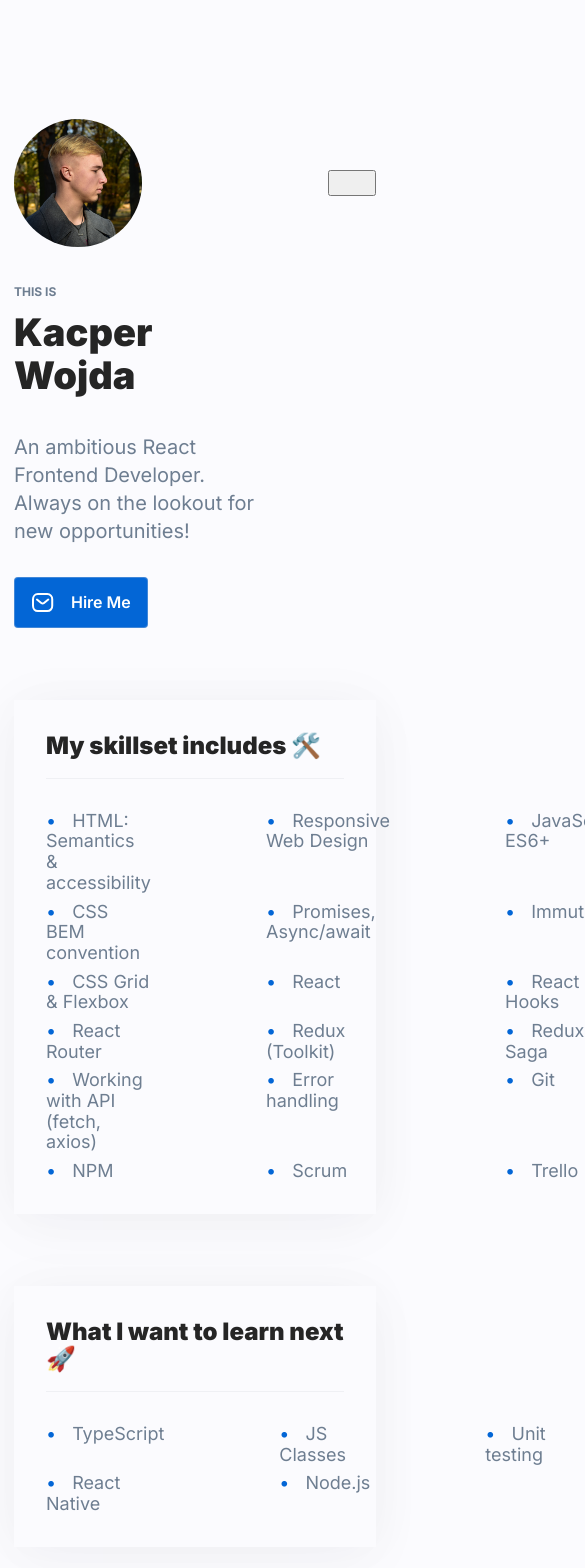
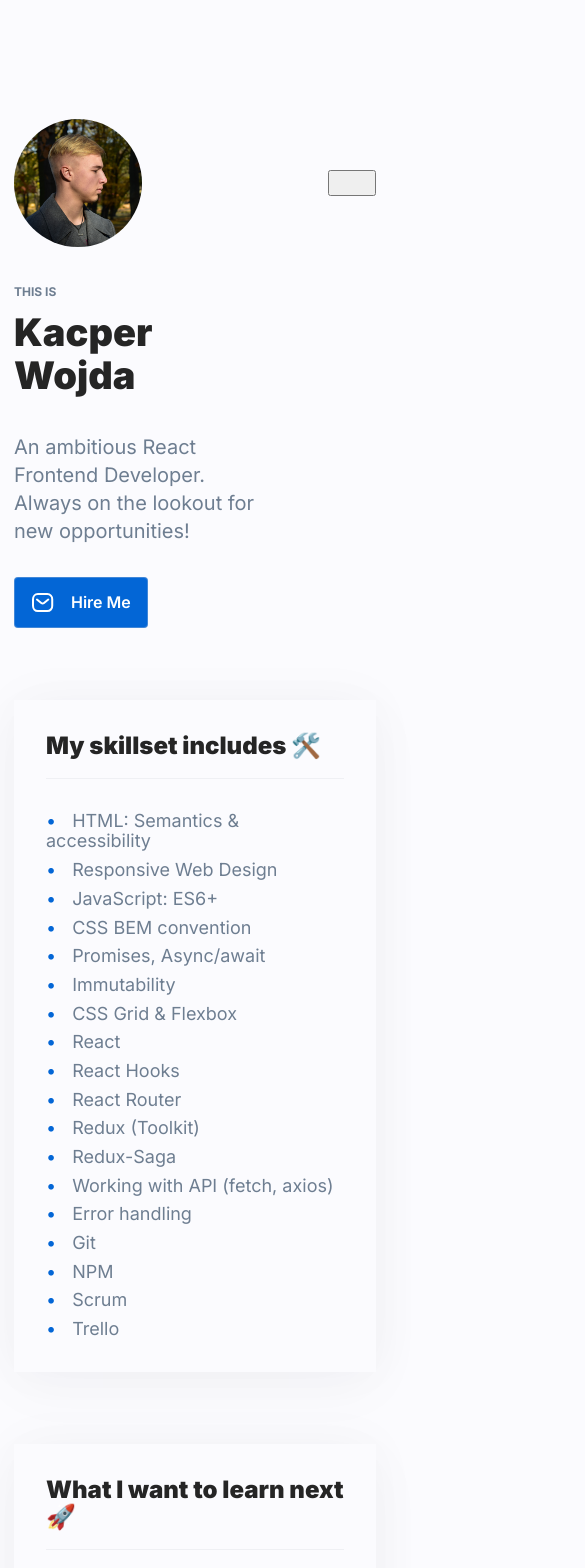
Before and after one commit to wojdaSoftware/personal-homepage, a React (Create React App) app: page / in a window 390 px wide. Shown: the top 1568 px of the page, 585 px wide, since content can reach past the window. Built offline with nearby package versions, Linux system fonts and the light colour scheme.

Commit message:
skillsetlist mobile styling

```diff
--- a/src/components/SkillsetList/styled.js
+++ b/src/components/SkillsetList/styled.js
@@ -26,6 +26,14 @@ export const StyledList = styled.ul`
   grid-template-columns: 1fr 1fr 1fr;
   font-size: 18px;
   gap: 8px 115px;
+
+  @media (max-width: ${({theme})=>theme.breakpoint.tablet}px) {
+    grid-template-columns: 1fr 1fr;
+  }
+
+  @media (max-width: ${({theme})=>theme.breakpoint.mobile}px) {
+    grid-template-columns: 1fr;
+  }
 `;
 
 export const StyledListItem = styled.li`
```
